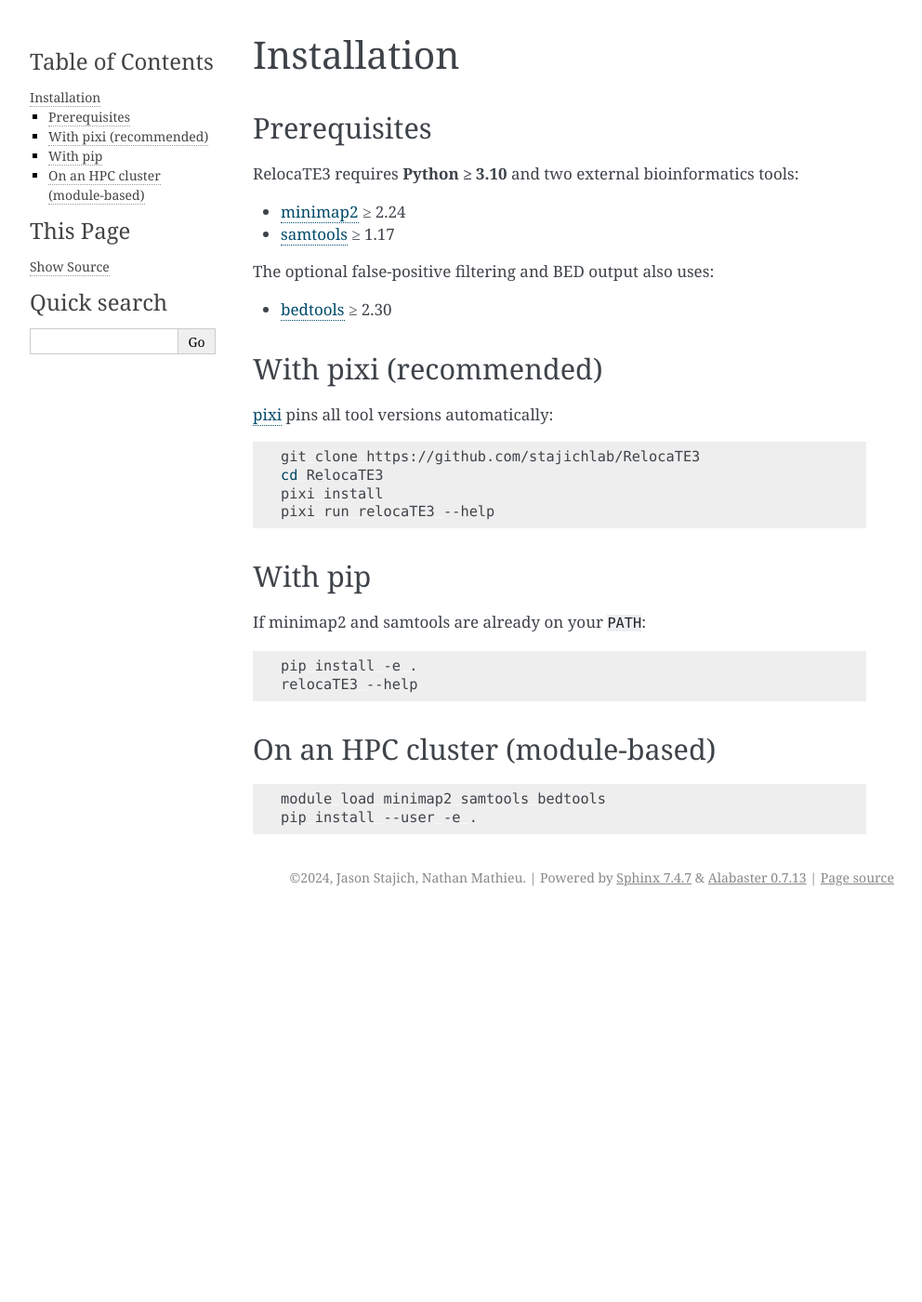
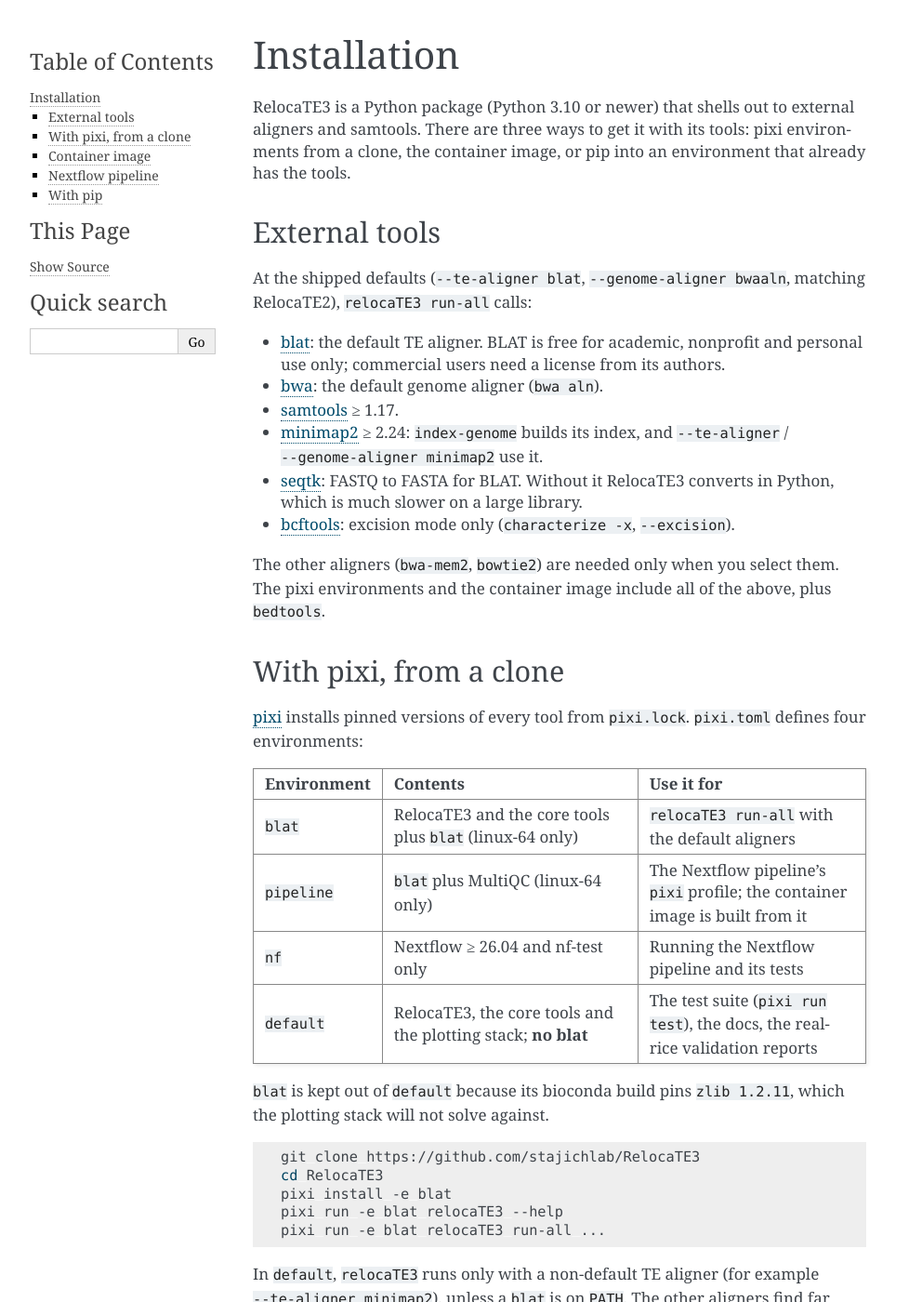
Before and after one commit to stajichlab/RelocaTE3, a Sphinx documentation site: the page built from docs/source/installation.rst, in a window 1280 px wide and 1400 px high. Shown: the whole window at 93% size, without its empty margins (148-1140 px from the left). Built offline with Sphinx 7.4.7, drawn with Linux system fonts in a browser that asks for light colours; some of the changed text lies outside the part shown.

Commit message:
Installation guide: pixi environments, image, pip caveats, Nextflow 26.04
The page still said minimap2 + samtools were the only requirements and
recommended `pixi run relocaTE3` from the default env, which has no blat
(the default TE aligner). Now lists the default tools, the four pixi
environments as defined in pixi.toml, the container image, pip's tool
requirements and the pipeline's Nextflow >= 26.04.

Co-Authored-By: Claude Opus 5.5 <noreply@anthropic.com>
Claude-Session: https://claude.ai/code/session_01CT7G8cnGmxRpYgacJ9uvqg

```diff
--- a/docs/source/installation.rst
+++ b/docs/source/installation.rst
@@ -1,44 +1,114 @@
 Installation
 ============
 
-Prerequisites
--------------
+RelocaTE3 is a Python package (Python 3.10 or newer) that shells out to
+external aligners and samtools. There are three ways to get it with its tools:
+pixi environments from a clone, the container image, or pip into an
+environment that already has the tools.
 
-RelocaTE3 requires **Python ≥ 3.10** and two external bioinformatics tools:
+External tools
+--------------
 
-- `minimap2 <https://github.com/lh3/minimap2>`_ ≥ 2.24
-- `samtools <https://www.htslib.org/>`_ ≥ 1.17
+At the shipped defaults (``--te-aligner blat``, ``--genome-aligner bwaaln``,
+matching RelocaTE2), ``relocaTE3 run-all`` calls:
 
-The optional false-positive filtering and BED output also uses:
+- `blat <https://genome.ucsc.edu/FAQ/FAQblat.html>`_: the default TE aligner.
+  BLAT is free for academic, nonprofit and personal use only; commercial users
+  need a license from its authors.
+- `bwa <https://github.com/lh3/bwa>`_: the default genome aligner (``bwa aln``).
+- `samtools <https://www.htslib.org/>`_ ≥ 1.17.
+- `minimap2 <https://github.com/lh3/minimap2>`_ ≥ 2.24: ``index-genome`` builds
+  its index, and ``--te-aligner`` / ``--genome-aligner minimap2`` use it.
+- `seqtk <https://github.com/lh3/seqtk>`_: FASTQ to FASTA for BLAT. Without
+  it RelocaTE3 converts in Python, which is much slower on a large library.
+- `bcftools <https://samtools.github.io/bcftools/>`_: excision mode only
+  (``characterize -x``, ``--excision``).
 
-- `bedtools <https://bedtools.readthedocs.io/>`_ ≥ 2.30
+The other aligners (``bwa-mem2``, ``bowtie2``) are needed only when you
+select them. The pixi environments and the container image include all of the
+above, plus ``bedtools``.
 
-With pixi (recommended)
+With pixi, from a clone
 -----------------------
 
-`pixi <https://pixi.sh>`_ pins all tool versions automatically:
+`pixi <https://pixi.sh>`_ installs pinned versions of every tool from
+``pixi.lock``. ``pixi.toml`` defines four environments:
+
+.. list-table::
+   :header-rows: 1
+   :widths: 15 45 40
+
+   * - Environment
+     - Contents
+     - Use it for
+   * - ``blat``
+     - RelocaTE3 and the core tools plus ``blat`` (linux-64 only)
+     - ``relocaTE3 run-all`` with the default aligners
+   * - ``pipeline``
+     - ``blat`` plus MultiQC (linux-64 only)
+     - The Nextflow pipeline's ``pixi`` profile; the container image is built
+       from it
+   * - ``nf``
+     - Nextflow ≥ 26.04 and nf-test only
+     - Running the Nextflow pipeline and its tests
+   * - ``default``
+     - RelocaTE3, the core tools and the plotting stack; **no blat**
+     - The test suite (``pixi run test``), the docs, the real-rice validation
+       reports
+
+``blat`` is kept out of ``default`` because its bioconda build pins
+``zlib 1.2.11``, which the plotting stack will not solve against.
 
 .. code-block:: bash
 
    git clone https://github.com/stajichlab/RelocaTE3
    cd RelocaTE3
-   pixi install
-   pixi run relocaTE3 --help
+   pixi install -e blat
+   pixi run -e blat relocaTE3 --help
+   pixi run -e blat relocaTE3 run-all ...
+
+In ``default``, ``relocaTE3`` runs only with a non-default TE aligner (for
+example ``--te-aligner minimap2``), unless a ``blat`` is on ``PATH``. The
+other aligners find far fewer insertions than ``blat``.
+
+Container image
+---------------
+
+``ghcr.io/stajichlab/relocate3`` holds RelocaTE3 and the exact tool versions
+of the ``pipeline`` environment. The Nextflow pipeline uses it with
+``-profile apptainer``, ``singularity`` or ``docker``
+(:doc:`pipeline`). Pin a fixed tag: a release version (``0.3.0rc1``) or
+``sha-<short>``; ``dev`` and ``pr-<n>`` move with every push.
+
+.. code-block:: bash
+
+   apptainer exec docker://ghcr.io/stajichlab/relocate3:0.3.0rc1 relocaTE3 --help
+
+Nextflow pipeline
+-----------------
+
+The pipeline (``main.nf``) needs Nextflow 26.04 or newer and one source of
+tools: the container image or, from a clone, the ``pipeline`` environment
+(``-profile pixi``). Get Nextflow from the ``nf`` environment
+(``pixi run -e nf nextflow ...``) or a module (on UCR HPCC:
+``module load nextflow/26.04.6 apptainer/1.5.3``). See :doc:`pipeline`.
 
 With pip
 --------
 
-If minimap2 and samtools are already on your ``PATH``:
+pip installs RelocaTE3 and its Python dependency (``pysam``) only. Install
+into an environment that already has ``blat``, ``bwa``, ``samtools``,
+``minimap2``, ``seqtk`` and, for excision mode, ``bcftools`` on ``PATH``:
 
 .. code-block:: bash
 
-   pip install -e .
+   pip install .        # or: pip install -e . for development
    relocaTE3 --help
 
-On an HPC cluster (module-based)
----------------------------------
+On an HPC cluster, load the tools as modules first, if your cluster provides
+them under these names (check with ``module avail``):
 
 .. code-block:: bash
 
-   module load minimap2 samtools bedtools
-   pip install --user -e .
+   module load blat bwa samtools minimap2 seqtk bcftools
+   pip install --user .
```
